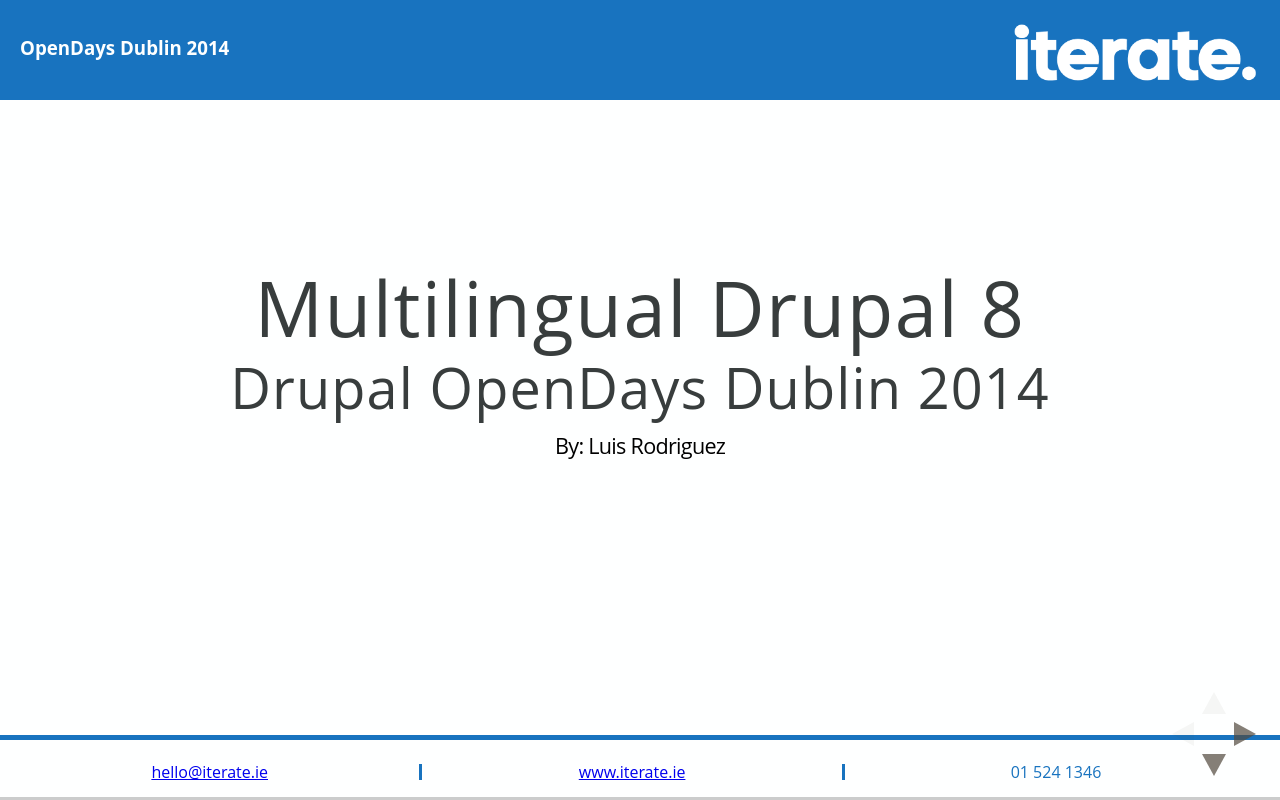
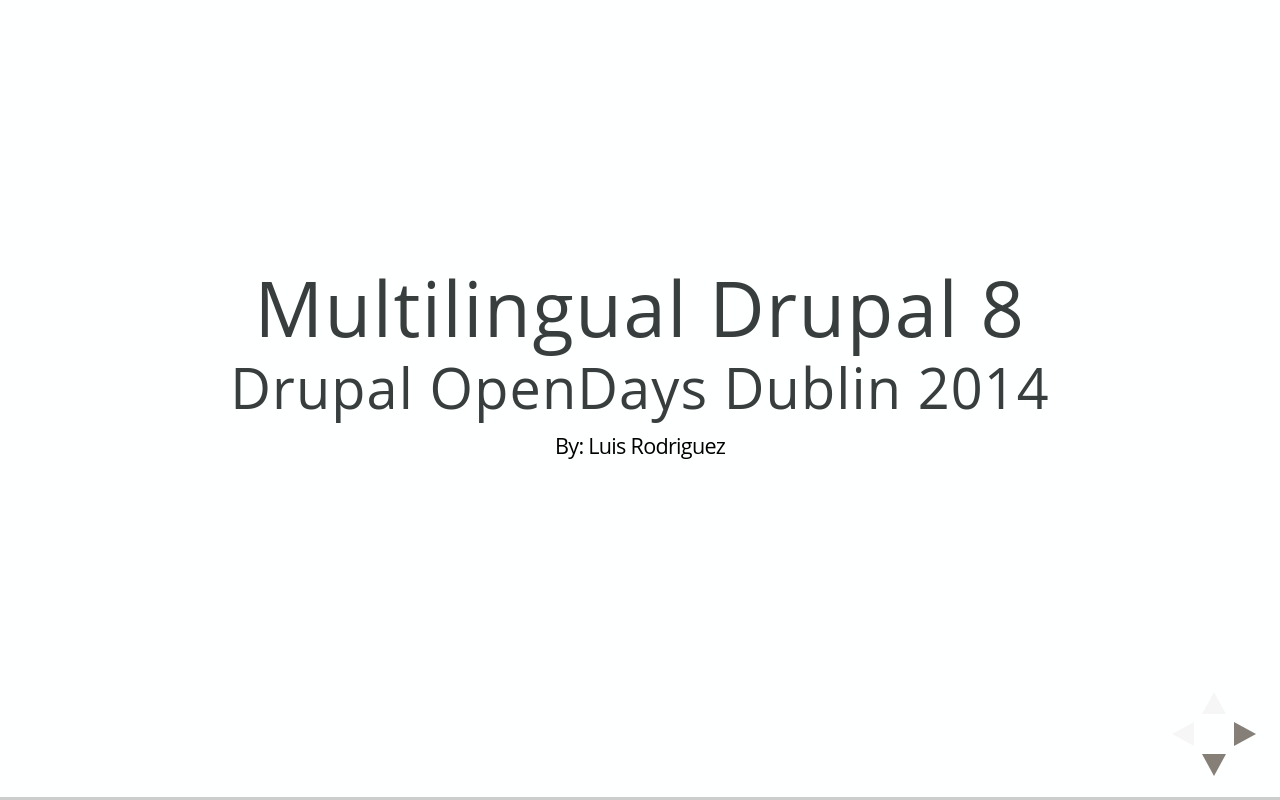
Before and after one commit to luisrc7/d8multilingual, a website: page index.html in a window 1280 px wide. Drawn offline with Linux system fonts and the light colour scheme.

Commit message:
Latest Changes.

```diff
--- a/index.html
+++ b/index.html
@@ -38,10 +38,7 @@
 	</head>
 
 	<body>
-    <div id="header_wrapper">
-        <h3 id="header_text">OpenDays Dublin 2014</h3>
-        <img id="iterate_logo" src="resources/iterateLogo.png" alt="Iterate Logo">
-    </div>
+
 
 		<div class="reveal">
 
@@ -445,12 +442,6 @@
 
 		</div>
 
-        <div id="footer_wrapper">
-            <div id="footer_line"></div>
-            <div id="footer_first"><a href="mailto:hello@iterate.ie">hello@iterate.ie</a></div>
-            <div id="footer_second"><a href="http://www.iterate.ie" target="_blank">www.iterate.ie</a></div>
-            <div id="footer_third"><span>01 524 1346</span></div>
-        </div>
 
 		<script src="lib/js/head.min.js"></script>
 		<script src="js/reveal.min.js"></script>
```
